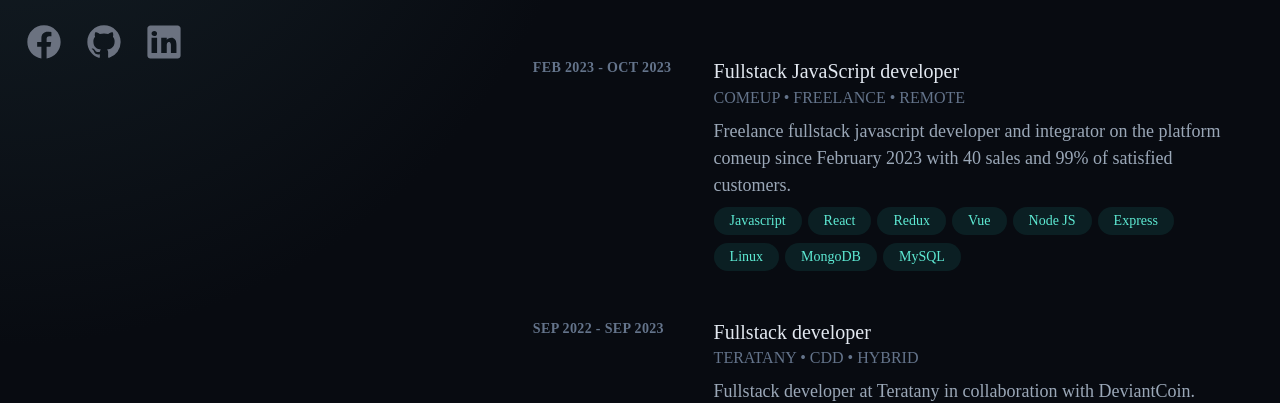
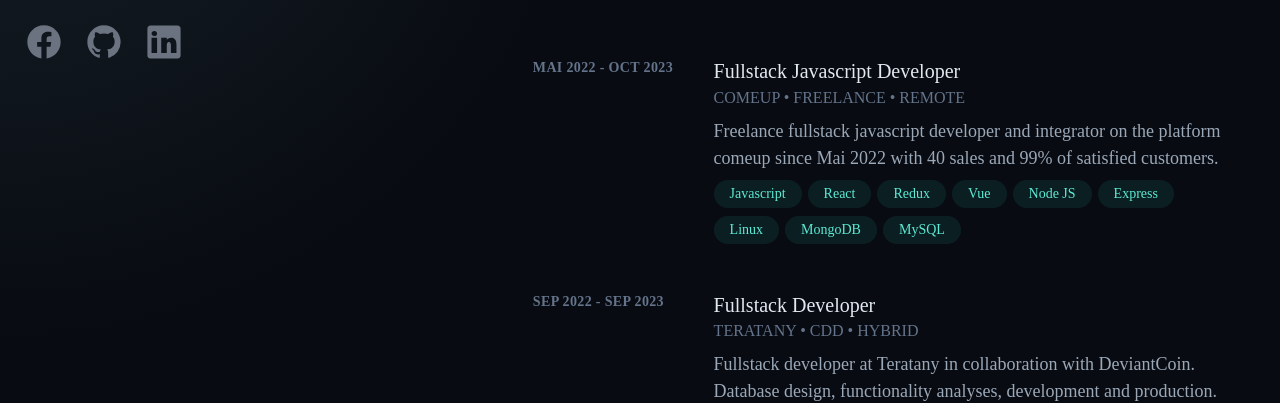
Before and after one commit to Nyhasina23/nyhasina.portfolio, a React (Create React App) app: page / in a window 1280 px wide. Shown: the part 258-661 px from the top of the page. Built offline with nearby package versions, Linux system fonts and the light colour scheme.

Commit message:
update xp data

```diff
--- a/src/data/xp.data.js
+++ b/src/data/xp.data.js
@@ -1,10 +1,10 @@
 export const dataXP = [
   {
-    poste: "Fullstack JavaScript developer ",
-    date: "Feb 2023 - Oct 2023",
+    poste: "Fullstack Javascript Developer ",
+    date: "Mai 2022 - Oct 2023",
     company: "COMEUP • FREELANCE • REMOTE",
     description:
-      "Freelance fullstack javascript developer and integrator on the platform comeup since February 2023 with 40 sales and 99% of satisfied customers.",
+      "Freelance fullstack javascript developer and integrator on the platform comeup since Mai 2022 with 40 sales and 99% of satisfied customers.",
     tech: [
       "Javascript",
       "React",
@@ -18,7 +18,7 @@
     ],
   },
   {
-    poste: "Fullstack developer",
+    poste: "Fullstack Developer",
     date: "Sep 2022 - Sep 2023",
     company: "TERATANY • CDD • HYBRID",
     description:
@@ -35,7 +35,7 @@
     ],
   },
   {
-    poste: "Fullstack developer MERN",
+    poste: "Fullstack Developer MERN",
     date: "Mar 2023 - Jul 2023",
     company: "WINEPAL • CDD • PART TIME • REMOTE",
     description:
@@ -51,7 +51,7 @@
     ],
   },
   {
-    poste: "REACT & REDUX developer",
+    poste: "REACT & REDUX Developer",
     date: "Dec 2022 - Mar 2023 ",
     company: "FEDDE • CDD • PART TIME • REMOTE",
     description:
@@ -67,7 +67,7 @@
     tech: ["React TS ", "Redux", "Node TS", "Express", "MongoDB", " Linux"],
   },
   {
-    poste: "Développeur FRONTEND",
+    poste: "UI Developer/Front End Developer",
     date: "January 2022",
     company: "MADITY • REMOTE",
     description:
```
